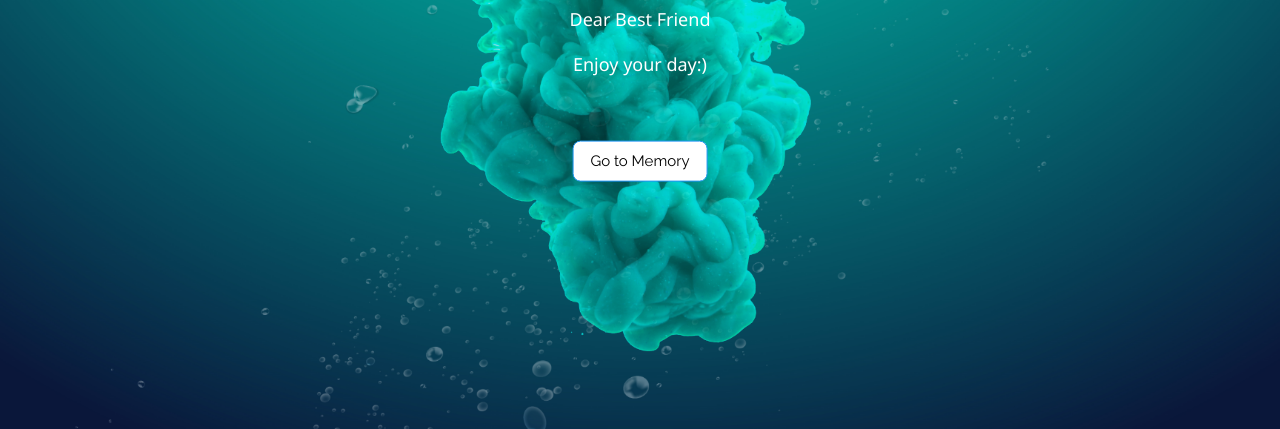
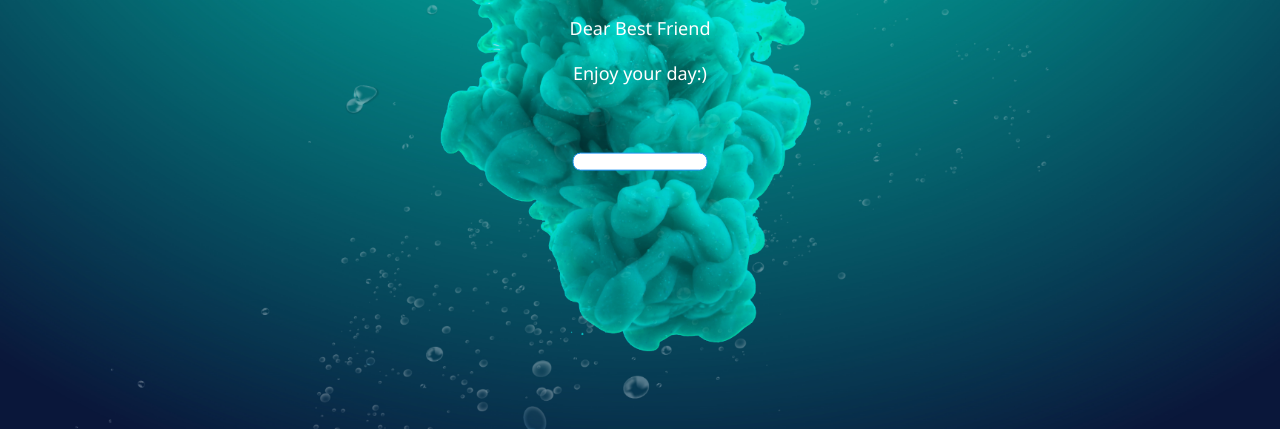
Before and after one commit to DevilDevloper/happy-birthday-hetal, a plain HTML site: page index.html in a window 1280 px wide. Shown: the part 371-800 px from the top of the page. Drawn offline with nearby package versions, Linux system fonts and the light colour scheme.

Commit message:
Update index.html

```diff
--- a/index.html
+++ b/index.html
@@ -30,8 +30,7 @@ body, html {height: 100%}
     <br><br>
     <div class="w3-container w3-center">
       <form method="get" action="memory.html" method="post">
-      <button class="w3-center w3-button w3-white w3-border w3-border-blue w3-round-large" style="width:50%">Go to
-        Memory</button>
+      <button class="w3-center w3-button w3-white w3-border w3-border-blue w3-round-large" style="width:50%" type="Go to Memory"></button>
   </form>
         </div>
     </div>
```
